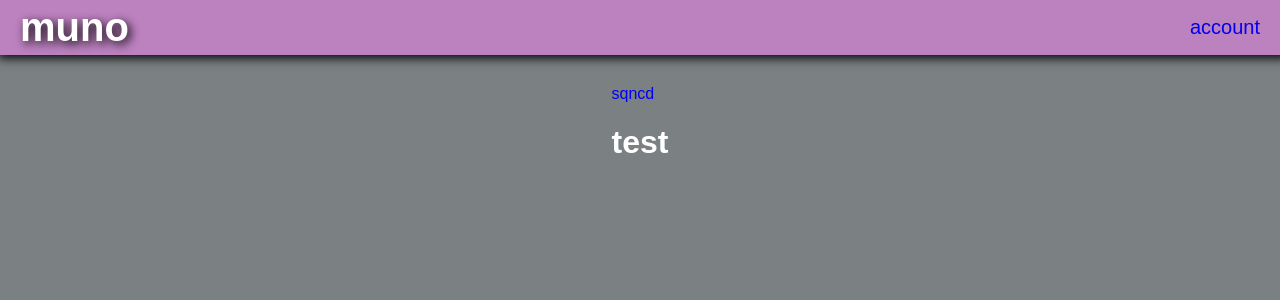
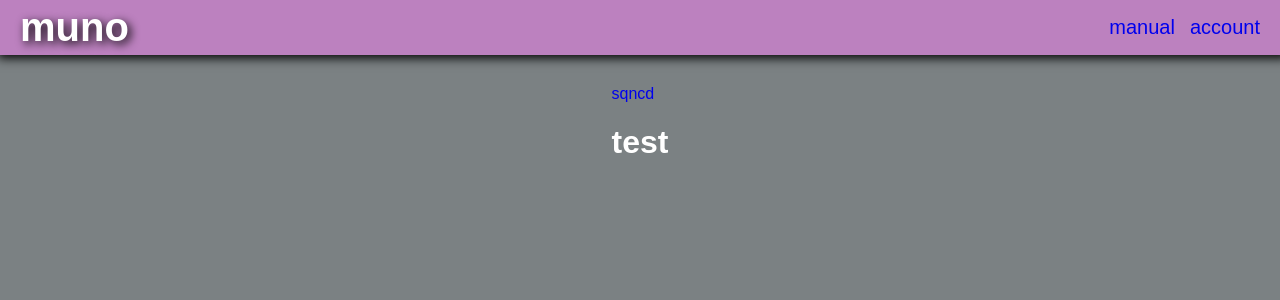
Before and after one commit to muno17/sqncd, a Flask app: page / in a window 1280 px wide. Shown: the top 300 px of the page. Run offline with Flask 2, Linux system fonts and the light colour scheme.

Commit message:
add manual page

```diff
--- a/app.py
+++ b/app.py
@@ -12,9 +12,14 @@ def sqncd():
     return render_template('sqncd.html')
 
 
+@app.route('/manual')
+def manual():
+    return render_template('manual.html')
+
+
 @app.route('/account')
 def account():
-    return render_template('accounts.html')
+    return render_template('account.html')
 
 
 
--- a/templates/layout.html
+++ b/templates/layout.html
@@ -20,6 +20,7 @@
                 <a href="/"><h2 id="muno">muno</h2></a>
             </div>
             <div class="headerRight">
+                <a href="/manual">manual</a>
                 <a href="/account">account</a>
             </div>
         </div>
```
Also changed, not shown: templates/manual.html (added, +11 -0 lines).
